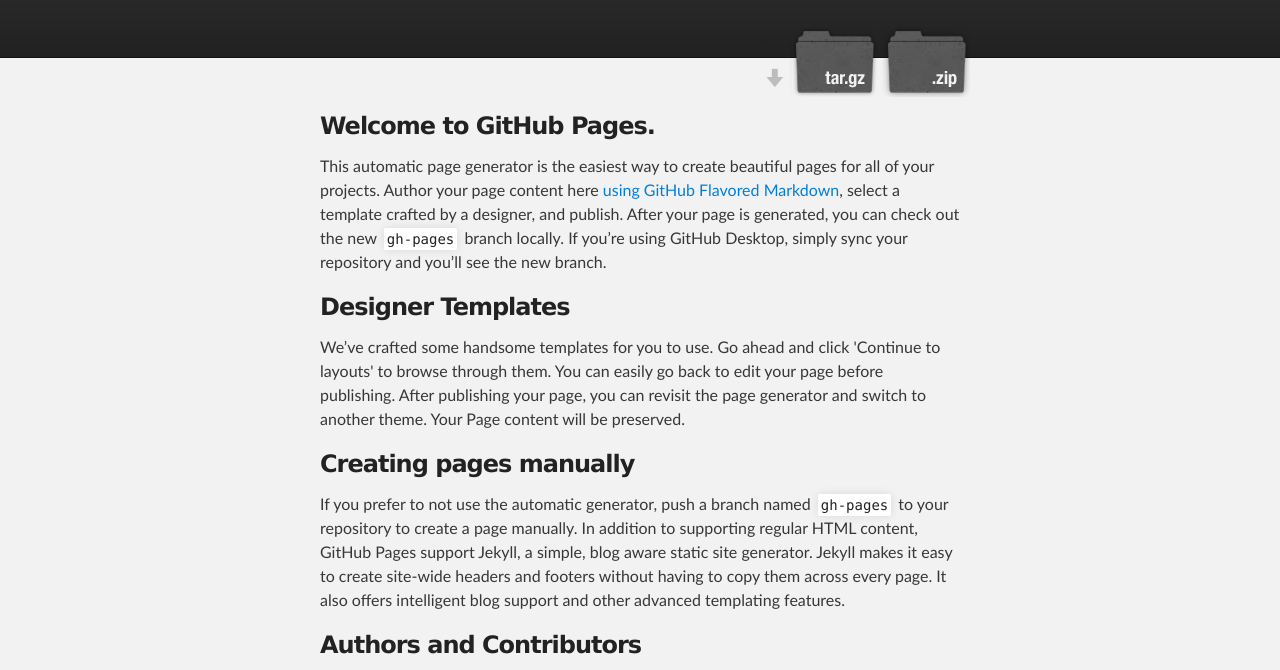
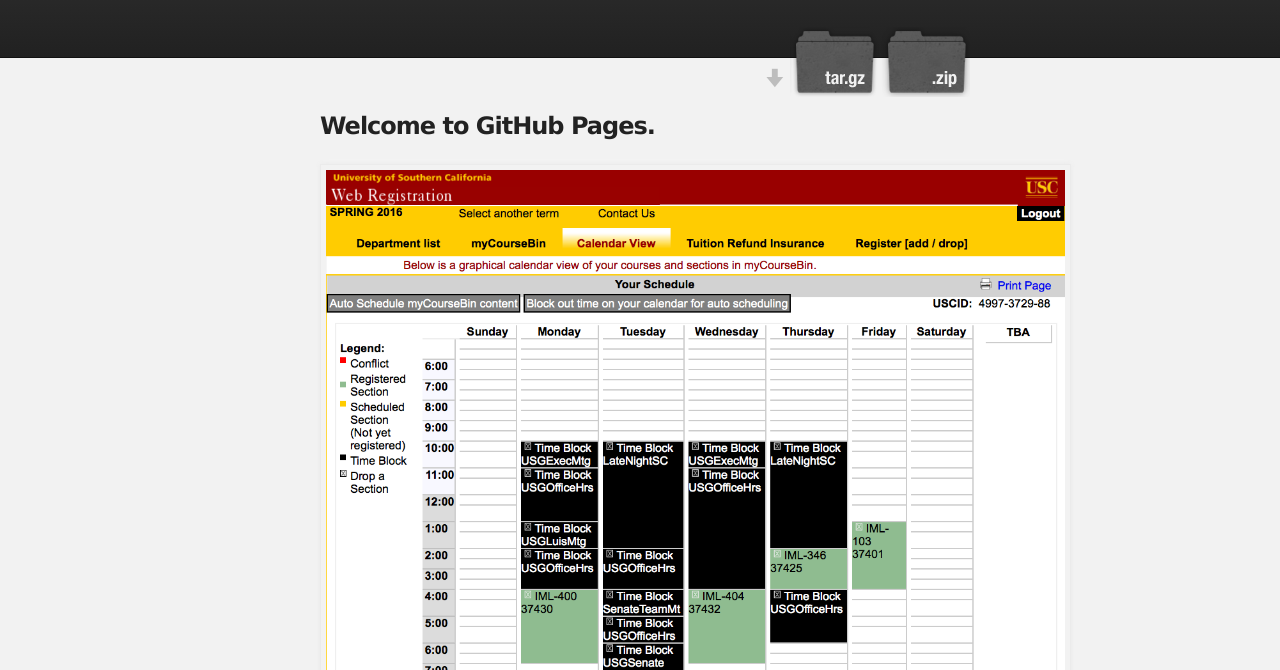
Before and after one commit to jordanmfowler/iml400, a plain HTML site: page index.html in a window 1280 px wide. Shown: the part 116-786 px from the top of the page. Drawn offline with Linux system fonts and the light colour scheme.

Commit message:
added pic

```diff
--- a/index.html
+++ b/index.html
@@ -8,7 +8,8 @@
 
     <link rel="stylesheet" type="text/css" media="screen" href="stylesheets/stylesheet.css">
 
-    <title>Iml400</title>
+    <title>Iml400 Test</title>
+
   </head>
 
   <body>
@@ -33,6 +34,8 @@
       <section id="main_content" class="inner">
         <h3>
 <a id="welcome-to-github-pages" class="anchor" href="#welcome-to-github-pages" aria-hidden="true"><span class="octicon octicon-link"></span></a>Welcome to GitHub Pages.</h3>
+
+<img src="images/Spring2015OffceHours.jpg">
 
 <p>This automatic page generator is the easiest way to create beautiful pages for all of your projects. Author your page content here <a href="https://guides.github.com/features/mastering-markdown/">using GitHub Flavored Markdown</a>, select a template crafted by a designer, and publish. After your page is generated, you can check out the new <code>gh-pages</code> branch locally. If you’re using GitHub Desktop, simply sync your repository and you’ll see the new branch.</p>
 
```
Also changed, not shown: images/Spring2015OffceHours.jpg (added).
